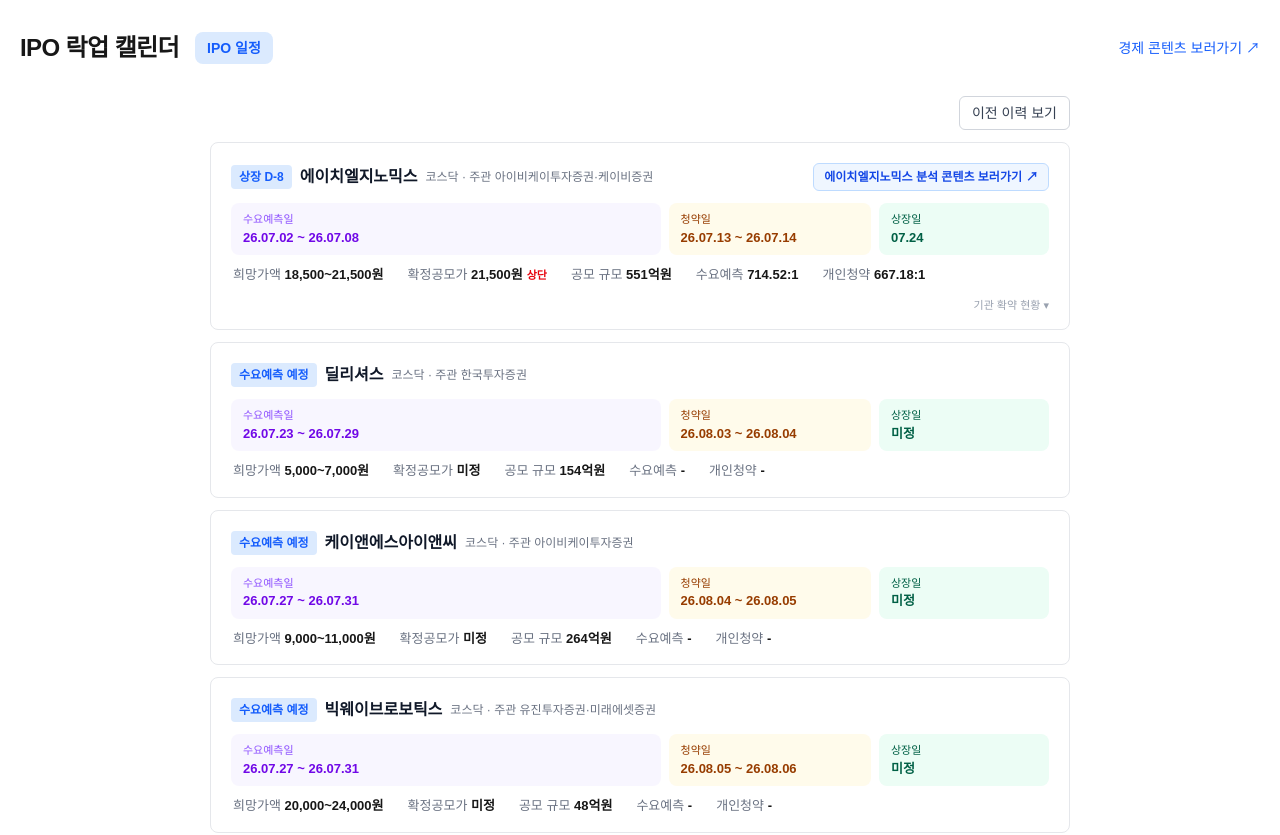
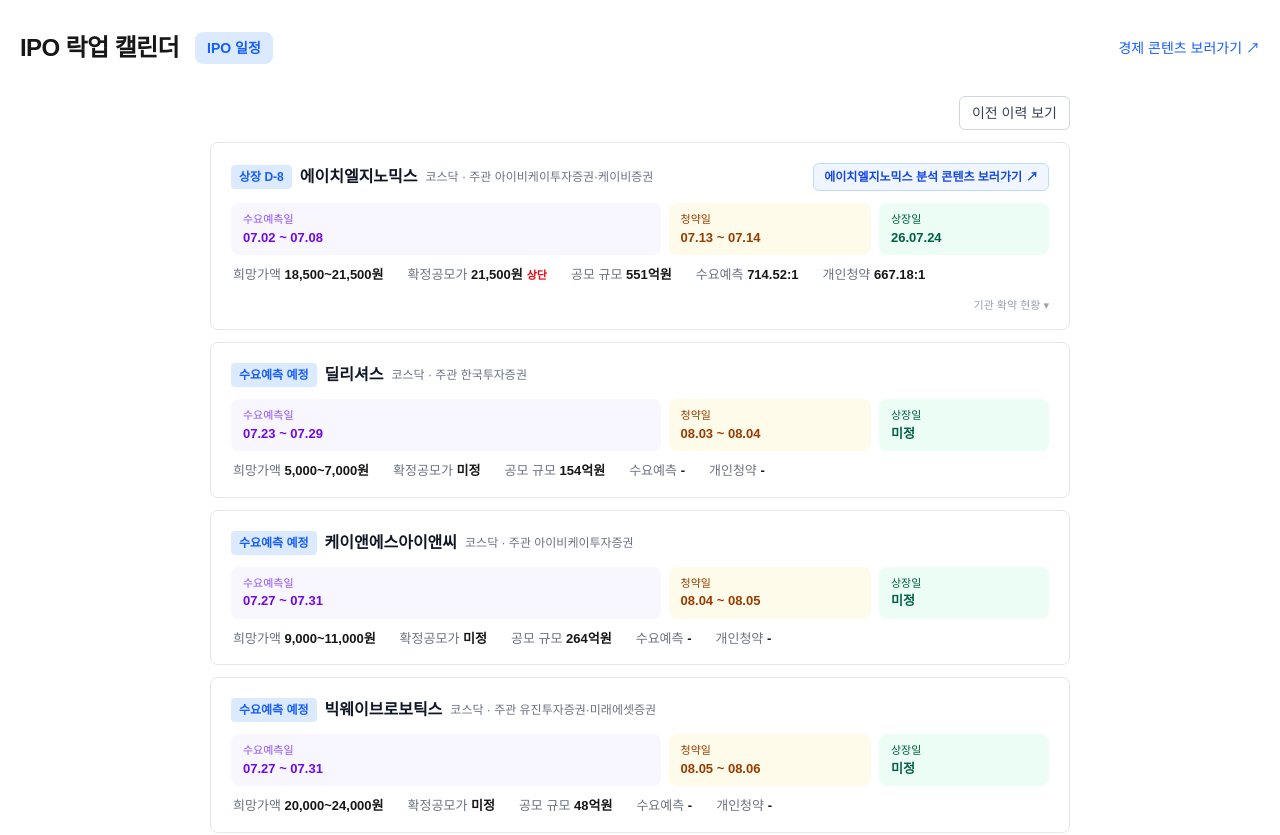
Before and after one commit to wjdwngkdsla-debug/invest-insight, a Next.js app: page /ipo in a window 1280 px wide. Shown: the top 835 px of the page. Built offline with nearby package versions, Linux system fonts and the light colour scheme.

Commit message:
fix: show IPO listing date with year

```diff
--- a/app/ipo/page.tsx
+++ b/app/ipo/page.tsx
@@ -1,5 +1,5 @@
 import type { Metadata } from "next";
-import { getPastIpoItems, getSortedIpoItems, dateRangeWithYear, mmdd, bandPosition, type IpoItem } from "@/lib/ipo";
+import { getPastIpoItems, getSortedIpoItems, dateRange, yymmdd, bandPosition, type IpoItem } from "@/lib/ipo";
 import { IpoStatusChip } from "@/components/IpoStatusChip";
 import { PastDateGate } from "@/components/PastDateGate";
 import { IpoHistoryToggle } from "@/components/IpoHistoryToggle";
@@ -301,15 +301,15 @@ function IpoCard({ item }: { item: IpoItem }) {
       <div className="mt-3 flex flex-col gap-2 sm:flex-row">
         <div className="flex min-w-0 items-baseline justify-between rounded-lg bg-violet-50/70 px-3 py-2 sm:block sm:flex-[5]">
           <p className="text-[11px] text-violet-500">수요예측일</p>
-          <p className="truncate text-[13px] font-bold text-violet-700">{dateRangeWithYear(item.forecast_start, item.forecast_end)}</p>
+          <p className="truncate text-[13px] font-bold text-violet-700">{dateRange(item.forecast_start, item.forecast_end)}</p>
         </div>
         <div className="flex min-w-0 items-baseline justify-between rounded-lg bg-amber-50 px-3 py-2 sm:block sm:flex-[2.2]">
           <p className="text-[11px] text-amber-800">청약일</p>
-          <p className="truncate text-[13px] font-bold text-amber-800">{dateRangeWithYear(item.sub_start, item.sub_end)}</p>
+          <p className="truncate text-[13px] font-bold text-amber-800">{dateRange(item.sub_start, item.sub_end)}</p>
         </div>
         <div className="flex min-w-0 items-baseline justify-between rounded-lg bg-emerald-50 px-3 py-2 sm:block sm:flex-[1.8]">
           <p className="text-[11px] text-emerald-800">상장일</p>
-          <p className="truncate text-[13px] font-bold text-emerald-800">{item.listing_date ? mmdd(item.listing_date) : "미정"}</p>
+          <p className="truncate text-[13px] font-bold text-emerald-800">{item.listing_date ? yymmdd(item.listing_date) : "미정"}</p>
         </div>
       </div>
 
```
